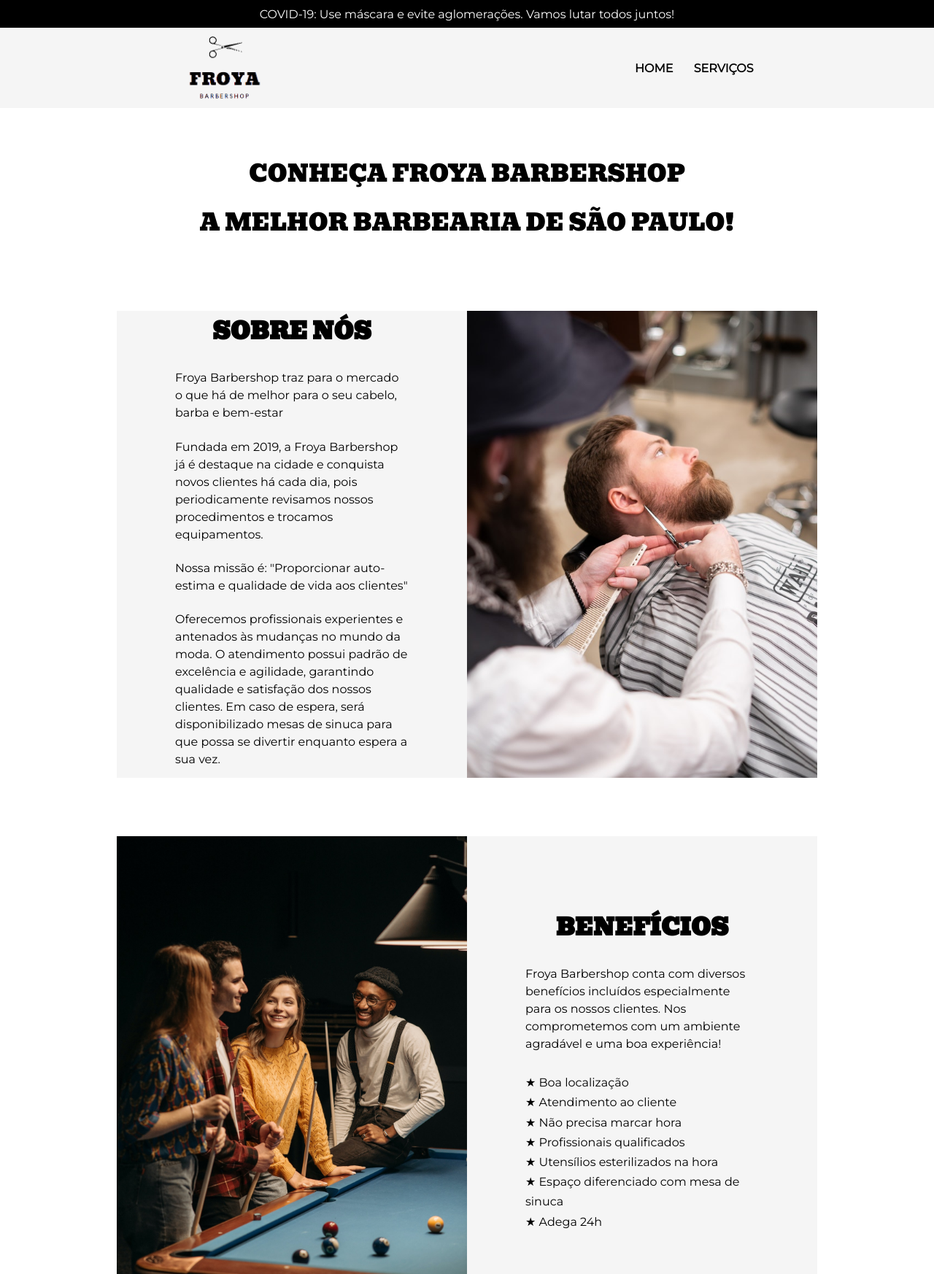
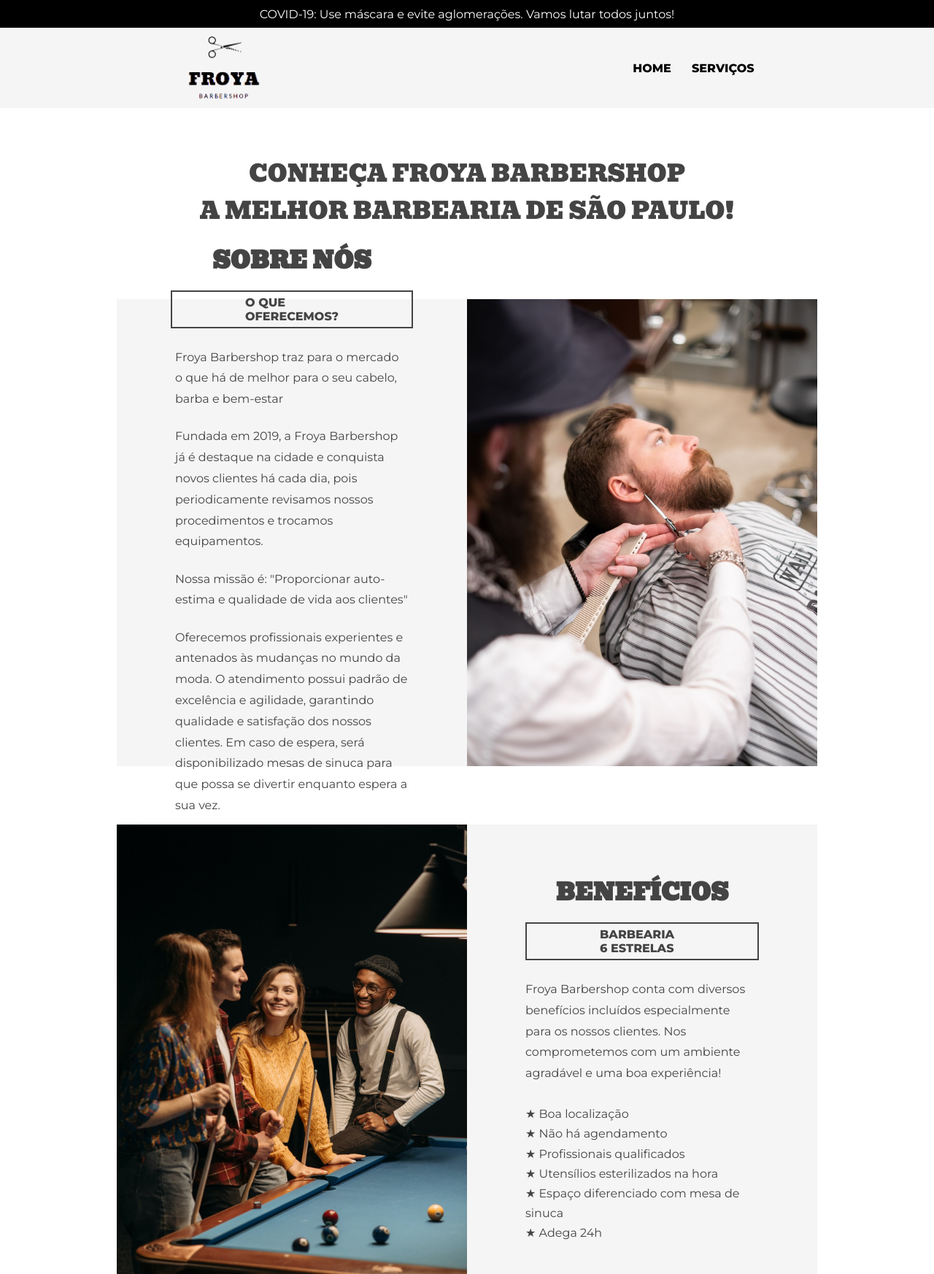
Before and after one commit to Rafa-Denlavor/alura-html-e-css, a plain HTML site: page docs/index.html in a window 1280 px wide. Shown: the top 1746 px of the page at 73% size. Drawn offline with Linux system fonts and the light colour scheme.

Commit message:
fix: refactor style

```diff
--- /dev/null
+++ b/docs/css/banner/banner.css
@@ -0,0 +1,3 @@
+.title__banner {
+  position: absolute;
+}
--- a/docs/css/global.css
+++ b/docs/css/global.css
@@ -1,4 +1,4 @@
-@import url('https://fonts.googleapis.com/css2?family=Bevan&family=Montserrat:wght@200;300;400&display=swap');
+@import url('https://fonts.googleapis.com/css2?family=Bevan&family=Montserrat:wght@200;300;400;800&display=swap');
 @import url('../css/colors.css');
 
 *{
@@ -7,12 +7,19 @@
    margin: 0;
    padding: 0;
    font-size: 16px;
-   color: black;
+   color: #444;
 }*
 
 main {
    padding: 4rem 10rem;
    background-color: var(--secondary-color);
+}
+.subtitle {
+   font-weight: 800;
+   border: 2px solid #444;
+   padding: 5px 100px;
+   margin-bottom: 15px;
+   text-transform: uppercase;
 }
 
 .titulo {
@@ -25,7 +32,7 @@ main {
 
 .paragrafo {
    text-align: left;
-   line-height: 1.5rem;
+   line-height: 1.8rem;
    padding: 0.7rem 0;
 
 }
--- a/docs/css/servicos/servicos.css
+++ b/docs/css/servicos/servicos.css
@@ -8,11 +8,11 @@ i {
 }
 
 .servicos__link:hover {
-   color: black;
+   color: #222;
 }
 
 .servicos__botao {
-   background-color: black;
+   background-color: #222;
    border: none;
    border-radius: 5px;
    cursor: pointer;
@@ -22,6 +22,6 @@ i {
 }
 
 .servicos__botao:hover {
-   background-color: #bbb;
-   transition-delay: 0.2s;
+   background-color: #444;
+   transition: 0.3s;
 }
--- a/docs/index.html
+++ b/docs/index.html
@@ -35,13 +35,14 @@
       </div>
    </header>
    <main>
-      <section>
-         <p class="titulo">Conheça Froya Barbershop</p>
-         <p class="titulo">a melhor barbearia de São Paulo!</p>
+      <section id="banner">
+         <p class="titulo title__banner">Conheça Froya Barbershop<br>a melhor barbearia de São Paulo!</p>
+         <!--<img class="image__banner" src="img/banner.jpg" alt="">-->
       </section>
       <section id="sobre" class="container"><!--SECÇÃO SOBRE-->
          <div class="texto__container">
             <h2 class="titulo">Sobre nós</h2>
+            <p class="subtitle">O que oferecemos?</p>
             <article>
                <p class="paragrafo">Froya Barbershop traz para o mercado o que há de melhor para o seu cabelo, barba e bem-estar</p>
                <p class="paragrafo">Fundada em 2019, a Froya Barbershop já é destaque na cidade e conquista novos clientes há cada dia, pois periodicamente revisamos nossos procedimentos e trocamos equipamentos.</p>
@@ -64,14 +65,14 @@
          </div>
          <div class="texto__container">
             <h2 class="titulo">Benefícios</h2>
+            <p class="subtitle">Barbearia 6 estrelas</p>
             <article>
                <p class="paragrafo">Froya Barbershop conta com diversos benefícios incluídos especialmente para os nossos clientes. Nos comprometemos com um ambiente agradável e uma boa experiência!
                </p>
             </article>
             <ul class="beneficios__lista">
                <li class="beneficios__item">Boa localização</li>
-               <li class="beneficios__item">Atendimento ao cliente</li>
-               <li class="beneficios__item">Não precisa marcar hora</li>
+               <li class="beneficios__item">Não há agendamento</li>
                <li class="beneficios__item">Profissionais qualificados</li>
                <li class="beneficios__item">Utensílios esterilizados na hora</li>
                <li class="beneficios__item">Espaço diferenciado com mesa de sinuca</li>
@@ -82,6 +83,7 @@
       <section id="servicos" class="container"><!--SECÇÃO SERVICOS-->
          <div class="texto__container">
             <h2 class="titulo">Serviços</h2>
+            <p class="subtitle">Quantas opções!</p>
             <article>
                <p class="paragrafo">Contamos com mais de 20 opções de serviçoes entre corte, barba, sobrancelha e depilação.</p>
                <p class="paragrafo">Confira agora!</p>
@@ -101,14 +103,15 @@
          </div>
          <div class="texto__container">
             <h2 class="titulo">Localização</h2>
-               <p class="paragrafo">Nosso estabelecimento está localizado no coração da cidade, há 30 minutos da Avenida Paulista.
+
+               <p class="paragrafo">Nosso estabelecimento está localizado no coração da cidade, há 30 minutos da Avenida Paulista. É possível apreciar diversas paisagens belas e que nos devasta com calmaria no decorrer do caminho até nós.
                </p>
-               <p class="paragrafo">Ponto de referência: Caelum - Escola de Tecnologia</p>
          </div>
       </section>
       <section id="contato" class="container"><!--SECÇÃO SERVICOS-->
          <div class="texto__container">
             <h2 class="titulo">Entre em contato conosco!</h2>
+            <p class="subtitle">Ponto de referência: Caelum</p>
             <p class="paragrafo">Conheça nossas redes sociais</p>
             <nav>
                <a href="#"><i class="fab fa-whatsapp"></i></a>
```
Also changed, not shown: docs/img/banner.jpg (added).
